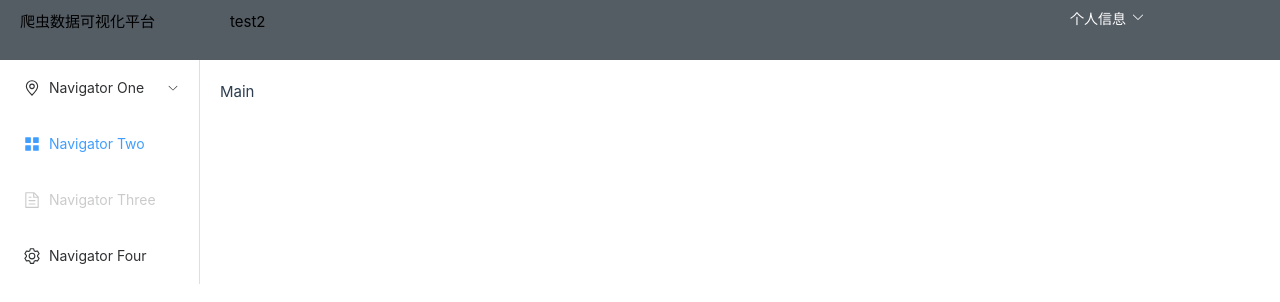
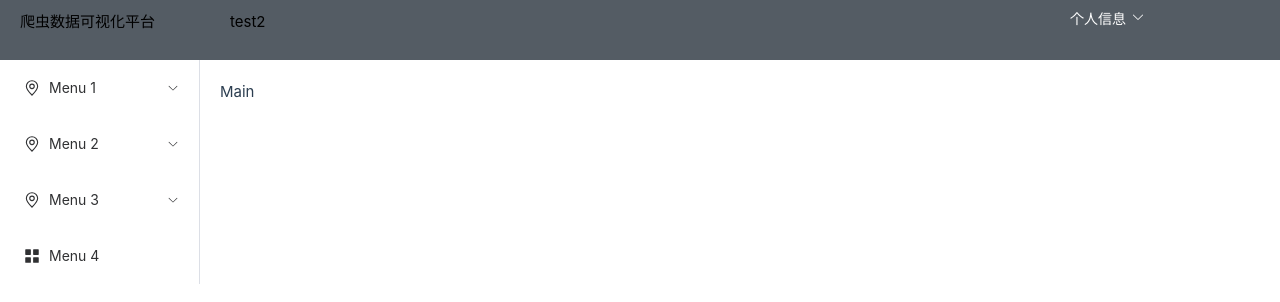
Before and after one commit to Haleymax/Django-Vue-Scrapy-Visualization, a Vue app in the folder web/: page / in a window 1280 px wide. Shown: the top 302 px of the page. Built offline with nearby package versions, Linux system fonts and the light colour scheme; the HTML template or start-up script is replaced by a standard one.

Commit message:
Finish the home page

```diff
--- a/web/src/components/Menu.vue
+++ b/web/src/components/Menu.vue
@@ -1,54 +1,79 @@
 <template>
-    <el-menu default-active="2" class="el-menu-vertical-demo" @open="handleOpen" @close="handleClose">
-        <el-sub-menu index="1">
-            <template #title>
+    <el-menu default-active="/home"  class="el-menu-vertical-demo" @open="handleOpen" @close="handleClose">
+        <template v-for="(item1, index1) in menuData">
+            <el-sub-menu v-if="item1.children && item1.children.length > 0" :index="item1.id.toString()">
+                <template #title>
+                    <el-icon>
+                        <Location />
+                    </el-icon>
+                    <span>{{ item1.name }}</span>
+                </template>
+                <template v-for="(item2, index2) in item1.children">
+                    <el-menu-item class="el" :index="item2.path || item2.id.toString()">
+                        {{ item2.name }}
+                    </el-menu-item>
+                </template>
+            </el-sub-menu>
+
+            <el-menu-item v-else :index="item1.id.toString()">
                 <el-icon>
-                    <location />
+                    <IconMenu />
                 </el-icon>
-                <span>Navigator One</span>
-            </template>
-            <el-menu-item-group title="Group One">
-                <el-menu-item index="1-1">item one</el-menu-item>
-                <el-menu-item index="1-2">item two</el-menu-item>
-            </el-menu-item-group>
-            <el-menu-item-group title="Group Two">
-                <el-menu-item index="1-3">item three</el-menu-item>
-            </el-menu-item-group>
-            <el-sub-menu index="1-4">
-                <template #title>item four</template>
-                <el-menu-item index="1-4-1">item one</el-menu-item>
-            </el-sub-menu>
-        </el-sub-menu>
-        <el-menu-item index="2">
-            <el-icon><icon-menu /></el-icon>
-            <span>Navigator Two</span>
-        </el-menu-item>
-        <el-menu-item index="3" disabled>
-            <el-icon>
-                <document />
-            </el-icon>
-            <span>Navigator Three</span>
-        </el-menu-item>
-        <el-menu-item index="4">
-            <el-icon>
-                <setting />
-            </el-icon>
-            <span>Navigator Four</span>
-        </el-menu-item>
+                <span>{{ item1.name }}</span>
+            </el-menu-item>
+        </template>
     </el-menu>
 </template>
 
 <script setup lang="ts" name='Menu'>
-import {
-    Document,
-    Menu as IconMenu,
-    Location,
-    Setting,
-} from '@element-plus/icons-vue'
+import { Location, Menu as IconMenu } from '@element-plus/icons-vue';
+
 const handleOpen = (key: string, keyPath: string[]) => {
-    console.log(key, keyPath)
+    console.log(key, keyPath);
+};
+
+const handleClose = (key: string, keyPath: string[]) => {
+    console.log(key, keyPath);
+};
+
+let menuData = [
+    {
+        id: 1,
+        name: 'Menu 1',
+        children: [
+            { id: 11, name: 'Menu 1-1', path: '/menu1-1' },
+            { id: 12, name: 'Menu 1-2', path: '/menu1-2' },
+            { id: 13, name: 'Menu 1-3', path: '/menu1-3' },
+        ],
+    },
+    {
+        id: 2,
+        name: 'Menu 2',
+        children: [
+            { id: 21, name: 'Menu 2-1', path: '/menu2-1' },
+            { id: 22, name: 'Menu 2-2', path: '/menu2-2' },
+            { id: 23, name: 'Menu 2-3', path: '/menu2-3' },
+        ],
+    },
+    {
+        id: 3,
+        name: 'Menu 3',
+        children: [
+            { id: 31, name: 'Menu 3-1', path: '/menu3-1' },
+            { id: 32, name: 'Menu 3-2', path: '/menu3-2' },
+            { id: 33, name: 'Menu 3-3', path: '/menu3-3' },
+        ],
+    },
+    {
+        id: 4,
+        name: 'Menu 4',
+        path: '/menu4'
+    },
+];
+</script>
+
+<style>
+.el {
+    background-color: #b2b6b6;
 }
-const handleClose = (key: string, keyPath: string[]) => {
-    console.log(key, keyPath)
-}
-</script>
+</style>
```
Also changed, not shown: web/src/router/index.ts (+0 -14 lines).
